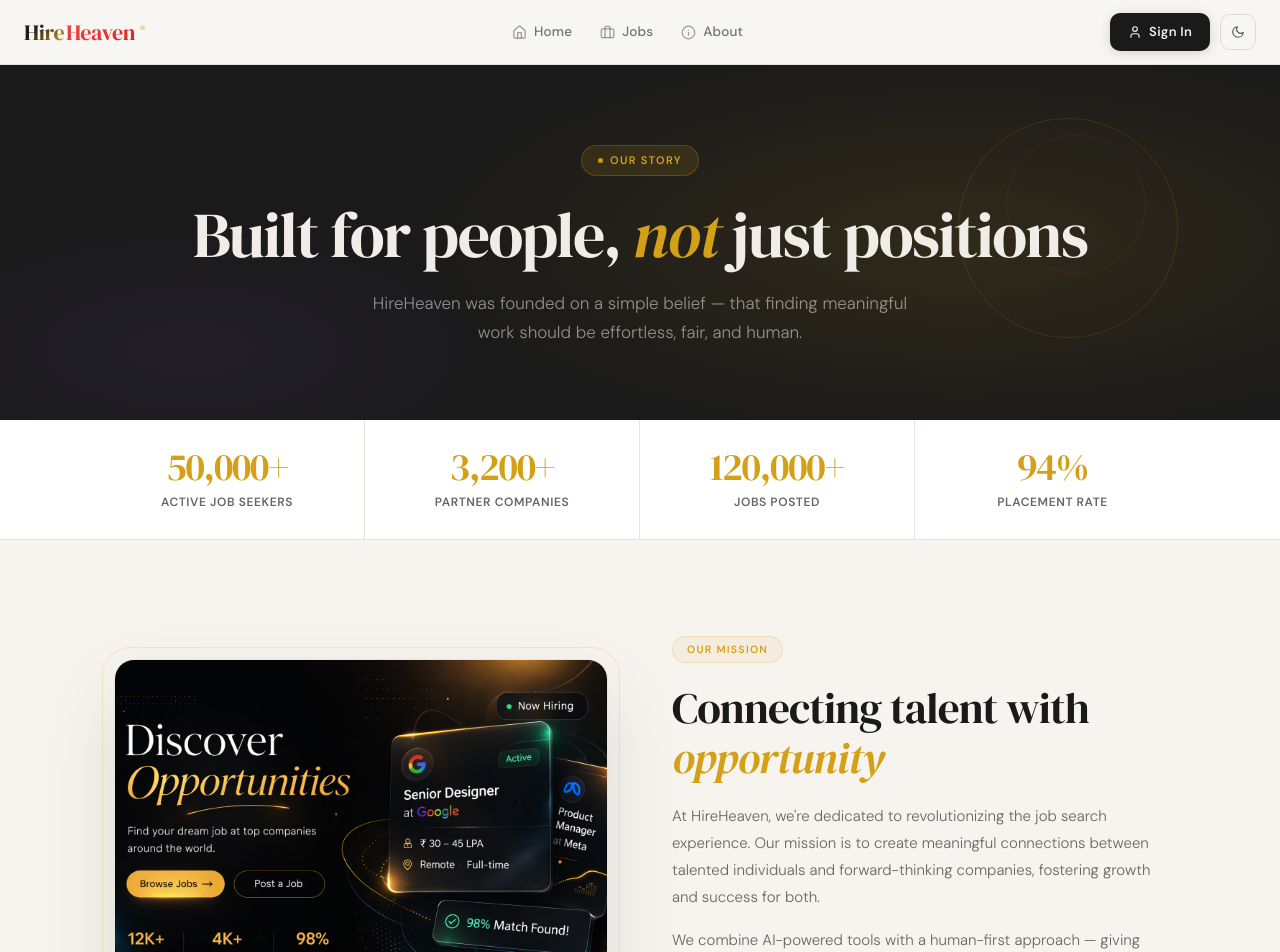
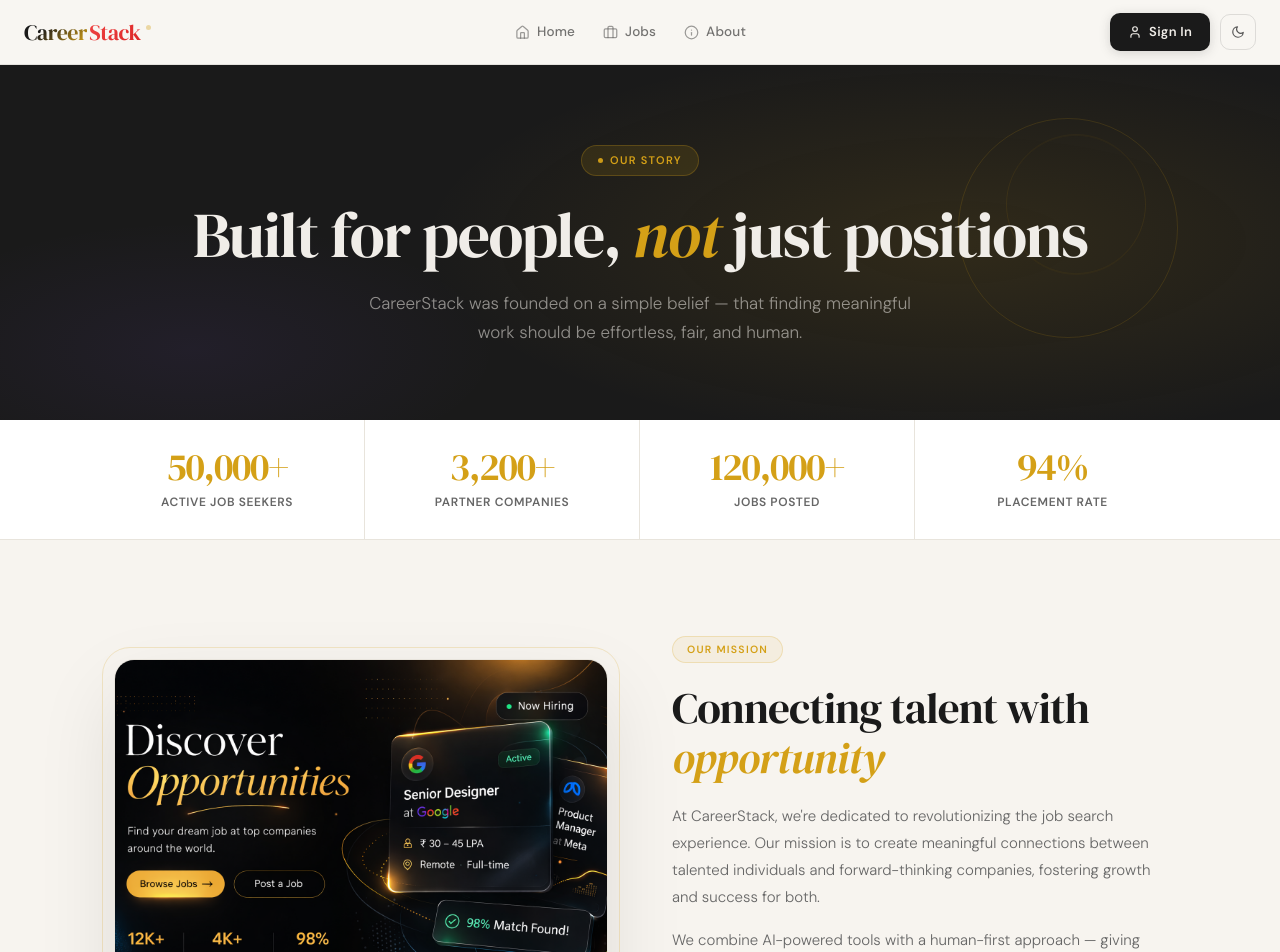
Before and after one commit to abilashhhh/job-portal-frontend-repo, a Next.js app: page /about in a window 1280 px wide. Shown: the top 952 px of the page. Built offline with nearby package versions, Linux system fonts and the light colour scheme; no server answers.

Commit message:
Name change

```diff
--- a/src/app/(auth)/login/page.tsx
+++ b/src/app/(auth)/login/page.tsx
@@ -219,7 +219,7 @@ const LoginPage = () => {
                   backgroundClip: "text",
                 }}
               >
-                Hire
+                Career
               </span>
               <span
                 style={{
@@ -233,7 +233,7 @@ const LoginPage = () => {
                   backgroundClip: "text",
                 }}
               >
-                Heaven
+                Stack
               </span>
               <span
                 style={{
--- a/src/app/(auth)/register/page.tsx
+++ b/src/app/(auth)/register/page.tsx
@@ -259,7 +259,7 @@ const RegisterPage = () => {
                   animation: "pulse 2s infinite",
                 }}
               />
-              HireHeaven
+              CareerStack
             </div>
             <h1
               style={{
--- a/src/app/about/page.tsx
+++ b/src/app/about/page.tsx
@@ -600,7 +600,7 @@ const About = () => {
                 animation: "fadeUp 0.5s ease 0.2s both",
               }}
             >
-              HireHeaven was founded on a simple belief — that finding
+              CareerStack was founded on a simple belief — that finding
               meaningful work should be effortless, fair, and human.
             </p>
           </div>
@@ -697,7 +697,7 @@ const About = () => {
               />
               <img
                 src="/img1.png"
-                alt="About HireHeaven"
+                alt="About CareerStack"
                 style={{
                   width: "100%",
                   borderRadius: 20,
@@ -817,10 +817,10 @@ const About = () => {
                   fontWeight: 300,
                 }}
               >
-                At HireHeaven, we're dedicated to revolutionizing the job search
-                experience. Our mission is to create meaningful connections
-                between talented individuals and forward-thinking companies,
-                fostering growth and success for both.
+                At CareerStack, we're dedicated to revolutionizing the job
+                search experience. Our mission is to create meaningful
+                connections between talented individuals and forward-thinking
+                companies, fostering growth and success for both.
               </p>
               <p
                 style={{
@@ -1142,7 +1142,7 @@ const About = () => {
                 animation: "fadeUp 0.5s ease 0.2s both",
               }}
             >
-              Join thousands of successful job seekers on HireHeaven. Your next
+              Join thousands of successful job seekers on CareerStack. Your next
               great role is waiting.
             </p>
 
@@ -1269,7 +1269,7 @@ const About = () => {
                 <strong style={{ color: "rgba(240,237,232,0.7)" }}>
                   50,000+
                 </strong>{" "}
-                job seekers already on HireHeaven
+                job seekers already on CareerStack
               </span>
             </div>
           </div>
--- a/src/components/Hero.tsx
+++ b/src/components/Hero.tsx
@@ -343,7 +343,7 @@ const Hero = () => {
                     WebkitTextFillColor: "transparent",
                   }}
                 >
-                  Hire
+                  Career
                   <span
                     style={{
                       background: "linear-gradient(135deg, #ef4444, #dc2626)",
@@ -352,7 +352,7 @@ const Hero = () => {
                       backgroundClip: "text",
                     }}
                   >
-                    Heaven
+                    Stack
                   </span>
                 </span>
               </h1>
--- a/src/components/Navbar.tsx
+++ b/src/components/Navbar.tsx
@@ -290,7 +290,7 @@ const Navbar = () => {
                   lineHeight: 1,
                 }}
               >
-                Hire
+                Career
               </span>
               <span
                 style={{
@@ -305,7 +305,7 @@ const Navbar = () => {
                   lineHeight: 1,
                 }}
               >
-                Heaven
+                Stack
               </span>
               {/* Live dot */}
               <span
```
